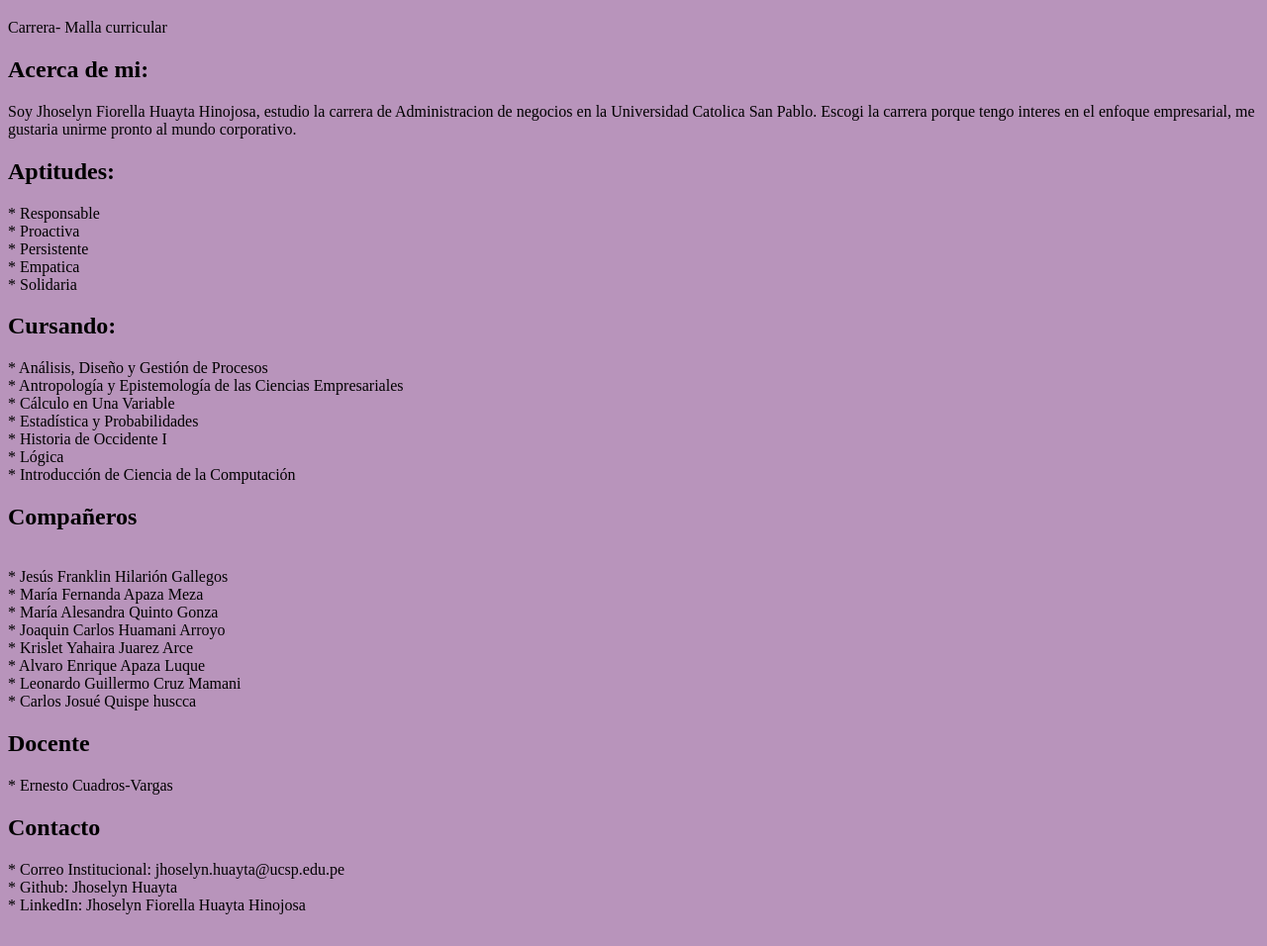
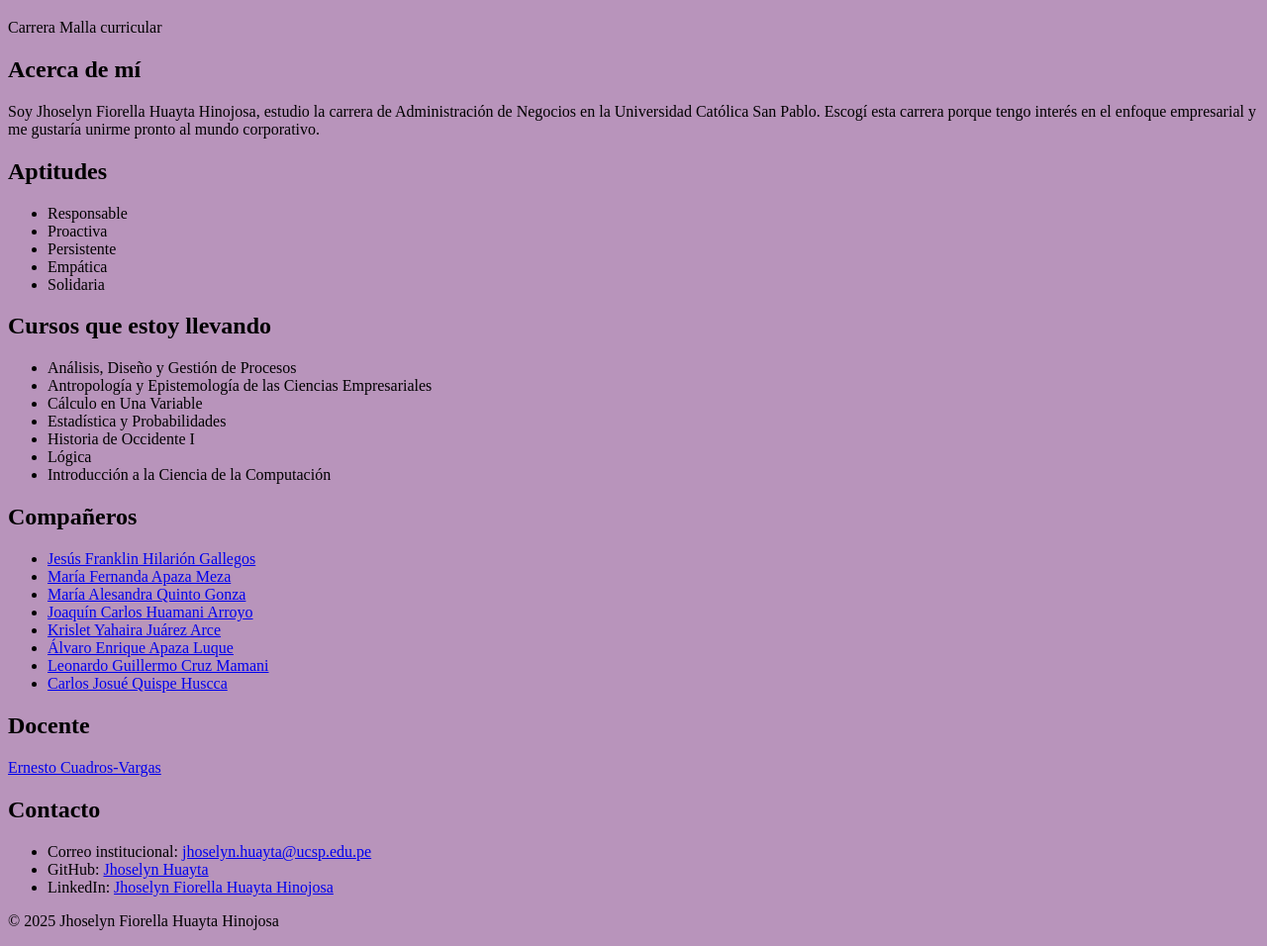
Before and after one commit to jhoselynfiorellahuaytahinojosa/jhoselynfiorellahuaytahinojosa.github.io, a plain HTML site: page index.html in a window 1280 px wide. Shown: the part 61-1017 px from the top of the page at 99% size. Before the commit the page ends 993 px from the top, so only its background shows below. Drawn offline with Linux system fonts and the light colour scheme.

Commit message:
Update index.html
Actualización SEO de index.html

```diff
--- a/index.html
+++ b/index.html
@@ -1,46 +1,92 @@
 <!DOCTYPE html>
 <html lang="es">
-<head> <meta name="google-site-verification" content="hW5Zh1PFoozT42_JaMyTpMJ6SpniVYPe9nJp1TBPAe0" />
+<head>
+  <meta name="google-site-verification" content="hW5Zh1PFoozT42_JaMyTpMJ6SpniVYPe9nJp1TBPAe0" />
   <meta charset="UTF-8">
   <meta name="viewport" content="width=device-width, initial-scale=1.0">
-    <title>Jhoselyn Fiorella Huayta Hinojosa</title>
+  <title>Jhoselyn Fiorella Huayta Hinojosa - Página personal</title>
+
+  <!-- Etiquetas SEO -->
+  <meta name="description" content="Página personal de Jhoselyn Fiorella Huayta Hinojosa, estudiante de Administración de Negocios en la Universidad Católica San Pablo.">
+  <meta name="keywords" content="Jhoselyn Fiorella Huayta Hinojosa, UCSP, Administración de Negocios, estudiante, biografía, portafolio">
+  <meta name="author" content="Jhoselyn Fiorella Huayta Hinojosa">
+
+  <!-- Enlace a estilos -->
   <link rel="stylesheet" href="index.css">
 </head>
+
 <body>
+  <!-- Encabezado principal -->
   <header>
     <div class="conteiner">
-            <p class="logo"> <h1>Jhoselyn Fiorella Huayta Hinojosa</h1></p>
+      <h1 class="logo">Jhoselyn Fiorella Huayta Hinojosa</h1>
       <nav>
-                <a href="https://ucsp.edu.pe/carreras/administracion-negocios/">Carrera-</a>
+        <a href="https://ucsp.edu.pe/carreras/administracion-negocios/">Carrera</a>
         <a href="https://ucsp.edu.pe/vive-san-pablo/universidad/transparencia/malla-curricular-administracion-negocios/?tab=2023">Malla curricular</a>
       </nav>
     </div>
   </header>
-    <h2>Acerca de mi:</h2>
-    <section>Soy Jhoselyn Fiorella Huayta Hinojosa, estudio la carrera de Administracion de negocios en la Universidad Catolica San Pablo. Escogi la carrera porque tengo interes en el enfoque empresarial, me gustaria unirme pronto al mundo corporativo.</section>
-    <h2>Aptitudes:</h2>
-    <section>* Responsable <br>* Proactiva <br>* Persistente <br>* Empatica <br>* Solidaria</section>
-    <h2>Cursando:</h2>
-    <section>* Análisis, Diseño y Gestión de Procesos <br> * Antropología y Epistemología de las Ciencias Empresariales
-    <br>* Cálculo en Una Variable <br>* Estadística y Probabilidades <br>* Historia de Occidente I
-    <br>* Lógica <br>* Introducción de Ciencia de la Computación </section>
+
+  <!-- Sección de presentación -->
+  <main>
+    <section>
+      <h2>Acerca de mí</h2>
+      <p>Soy Jhoselyn Fiorella Huayta Hinojosa, estudio la carrera de Administración de Negocios en la Universidad Católica San Pablo. Escogí esta carrera porque tengo interés en el enfoque empresarial y me gustaría unirme pronto al mundo corporativo.</p>
+    </section>
+
+    <section>
+      <h2>Aptitudes</h2>
+      <ul>
+        <li>Responsable</li>
+        <li>Proactiva</li>
+        <li>Persistente</li>
+        <li>Empática</li>
+        <li>Solidaria</li>
+      </ul>
+    </section>
+
+    <section>
+      <h2>Cursos que estoy llevando</h2>
+      <ul>
+        <li>Análisis, Diseño y Gestión de Procesos</li>
+        <li>Antropología y Epistemología de las Ciencias Empresariales</li>
+        <li>Cálculo en Una Variable</li>
+        <li>Estadística y Probabilidades</li>
+        <li>Historia de Occidente I</li>
+        <li>Lógica</li>
+        <li>Introducción a la Ciencia de la Computación</li>
+      </ul>
+    </section>
+
+    <section>
       <h2>Compañeros</h2>
-     <header><nav><a href=""></a> <br><a href="https://franklinhilarion.github.io/franklinhilarion/">* Jesús Franklin Hilarión Gallegos</a>
-         <br><a href="https://mariafernandaapazameza.github.io/Maria-Fernanda-Apaza-Meza/">* María Fernanda Apaza Meza</a>
-         <br><a href="https://mariaquintog.github.io/">* María Alesandra Quinto Gonza</a>
-         <br><a href="https://joaquin200712.github.io/">* Joaquin Carlos Huamani Arroyo</a>
-         <br><a href="https://krisletyahairajuarezarce.github.io/Krislet-Yahaira-Juarez-Arce/">* Krislet Yahaira Juarez Arce</a>
-         <br><a href="https://alvaroenriqueapazaluque.github.io/AlvaroApazaLuque.github.io/">* Alvaro Enrique Apaza Luque</a>
-         <br><a href="https://leonardocruzmamani28.github.io/">* Leonardo Guillermo Cruz Mamani</a>
-         <br><a href="https://jermame15.github.io/carlos_josue_quispe.github.com/">* Carlos Josué Quispe huscca</a>
-        </nav>
-    </header>
-    <header>
+      <ul>
+        <li><a href="https://franklinhilarion.github.io/franklinhilarion/">Jesús Franklin Hilarión Gallegos</a></li>
+        <li><a href="https://mariafernandaapazameza.github.io/Maria-Fernanda-Apaza-Meza/">María Fernanda Apaza Meza</a></li>
+        <li><a href="https://mariaquintog.github.io/">María Alesandra Quinto Gonza</a></li>
+        <li><a href="https://joaquin200712.github.io/">Joaquín Carlos Huamani Arroyo</a></li>
+        <li><a href="https://krisletyahairajuarezarce.github.io/Krislet-Yahaira-Juarez-Arce/">Krislet Yahaira Juárez Arce</a></li>
+        <li><a href="https://alvaroenriqueapazaluque.github.io/AlvaroApazaLuque.github.io/">Álvaro Enrique Apaza Luque</a></li>
+        <li><a href="https://leonardocruzmamani28.github.io/">Leonardo Guillermo Cruz Mamani</a></li>
+        <li><a href="https://jermame15.github.io/carlos_josue_quispe.github.com/">Carlos Josué Quispe Huscca</a></li>
+      </ul>
+    </section>
+
+    <section>
       <h2>Docente</h2>
-        <a href="https://www.linkedin.com/in/ecuadrosv/">* Ernesto Cuadros-Vargas</a>
+      <p><a href="https://www.linkedin.com/in/ecuadrosv/">Ernesto Cuadros-Vargas</a></p>
+    </section>
+  </main>
+
+  <!-- Pie de página -->
+  <footer>
     <h2>Contacto</h2>
-        * Correo Institucional: <a href="mailto:jhoselyn.huayta@ucsp.edu.pe">jhoselyn.huayta@ucsp.edu.pe</a> <br> * Github: <a href="https://github.com/jhoselynfiorellahuaytahinojosa"> Jhoselyn Huayta</a>
-        <br>* LinkedIn: <a href="https://pe.linkedin.com/in/jhoselyn-fiorella-huayta-hinojosa-240a0b36a?trk=public_profile_samename-profile">Jhoselyn Fiorella Huayta Hinojosa</a>
-    </header>
+    <ul>
+      <li>Correo institucional: <a href="mailto:jhoselyn.huayta@ucsp.edu.pe">jhoselyn.huayta@ucsp.edu.pe</a></li>
+      <li>GitHub: <a href="https://github.com/jhoselynfiorellahuaytahinojosa">Jhoselyn Huayta</a></li>
+      <li>LinkedIn: <a href="https://pe.linkedin.com/in/jhoselyn-fiorella-huayta-hinojosa-240a0b36a">Jhoselyn Fiorella Huayta Hinojosa</a></li>
+    </ul>
+    <p>&copy; 2025 Jhoselyn Fiorella Huayta Hinojosa</p>
+  </footer>
 </body>
 </html>
```
Lines whose indentation alone changed are shown as unchanged.
